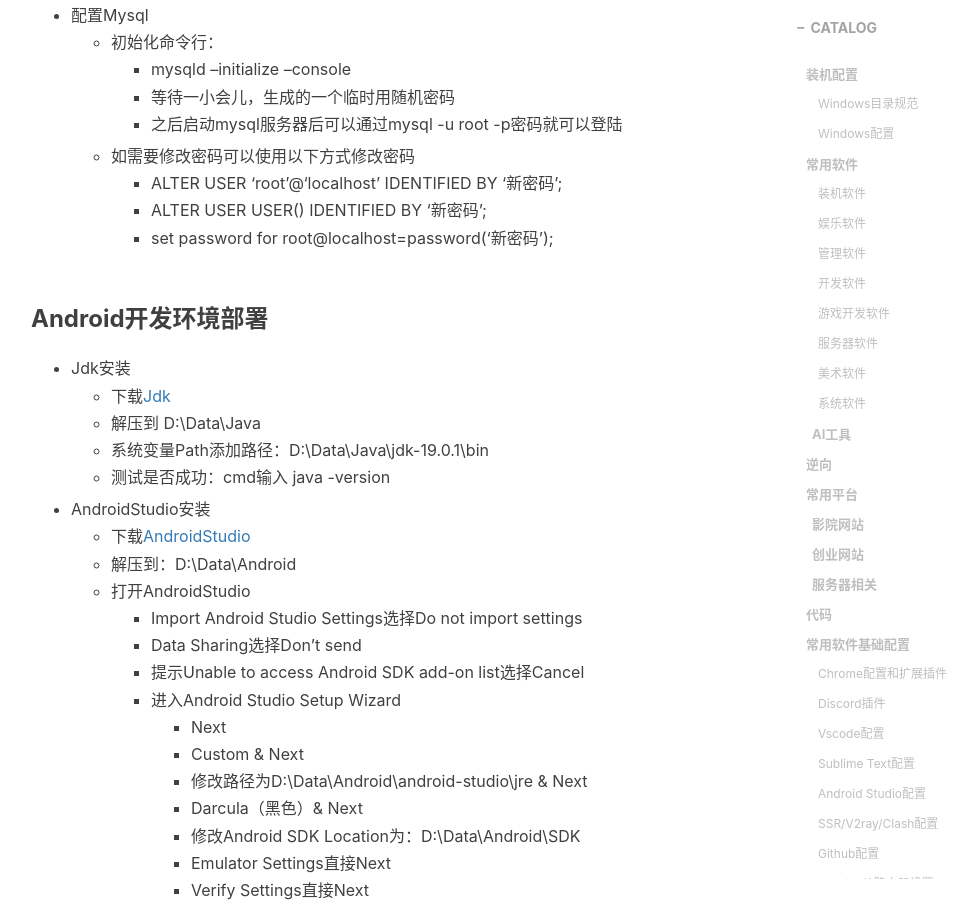
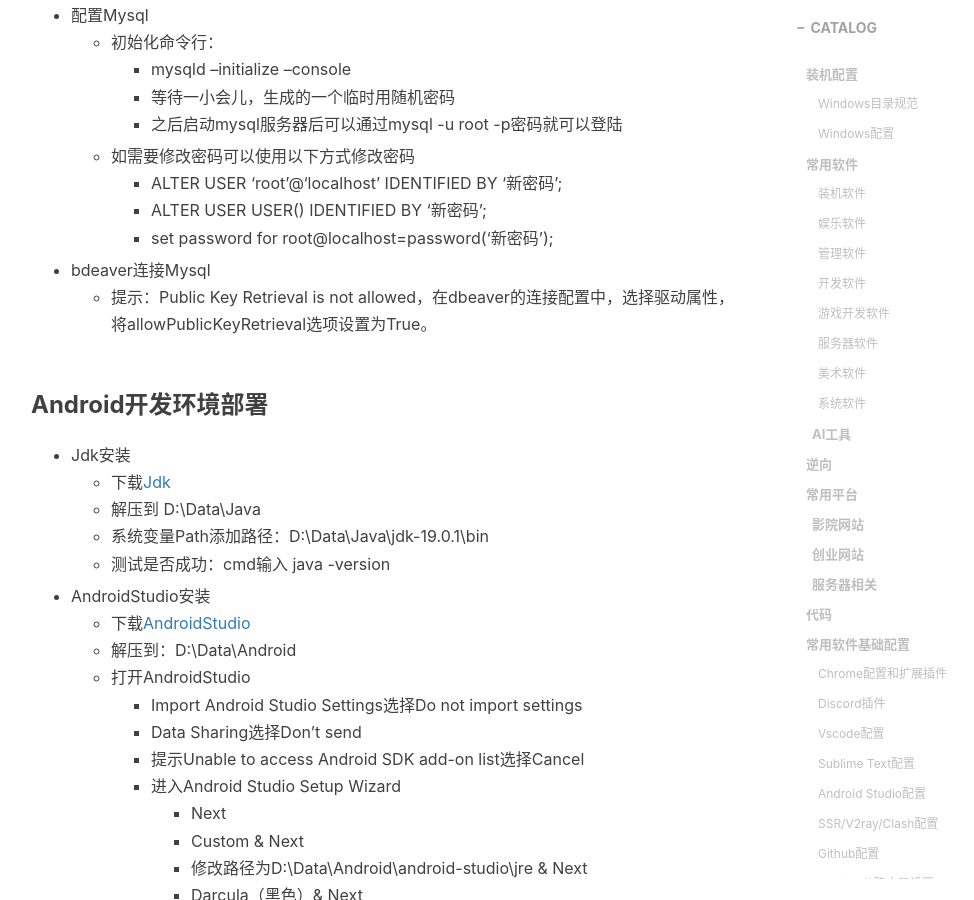
Before and after one commit to gumcstronger/gumcstronger.github.io, a Jekyll site: the page built from _posts/2022/2022-08-24-windows.md, in a window 1280 px wide and 900 px high, scrolled down 16181 px. Shown: the whole window, without its empty margins (234-1208 px from the left). Built offline with Jekyll 4.4.1, drawn with Linux system fonts in a browser that asks for light colours; comment, search, counter and statistics services are not loaded.

Commit message:
Update 2022-08-24-windows.md

```diff
--- a/_posts/2022/2022-08-24-windows.md
+++ b/_posts/2022/2022-08-24-windows.md
@@ -582,6 +582,8 @@
     * ALTER USER 'root'@‘localhost’ IDENTIFIED BY '新密码';
     * ALTER USER USER() IDENTIFIED BY '新密码';
     * set password for root@localhost=password('新密码');
+* bdeaver连接Mysql
+  * 提示：Public Key Retrieval is not allowed，在dbeaver的连接配置中，选择驱动属性，将allowPublicKeyRetrieval选项设置为True。
 
 ### Android开发环境部署
 
```
